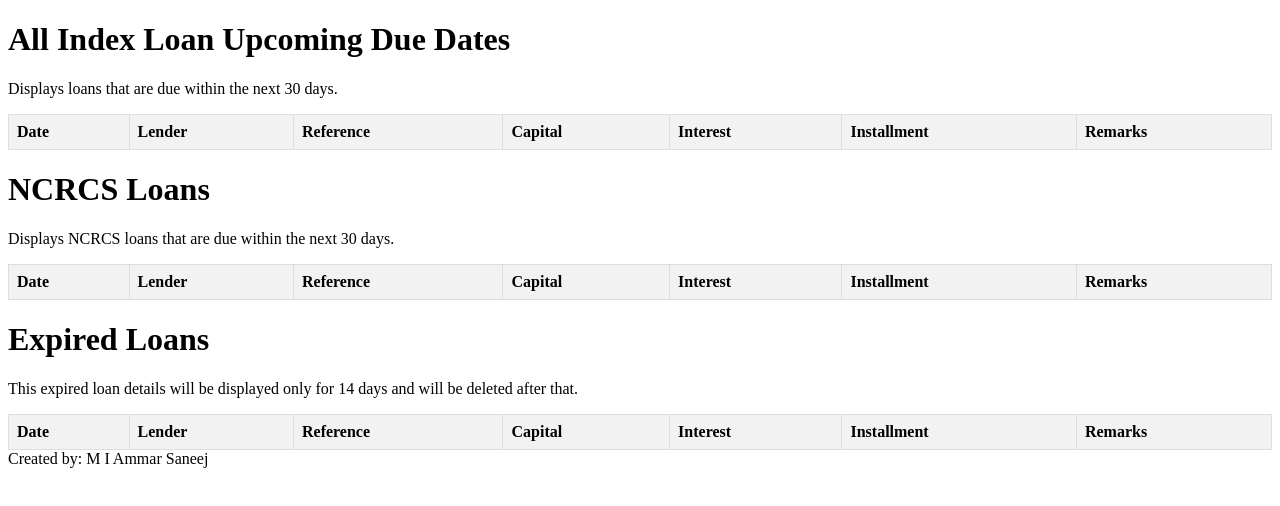
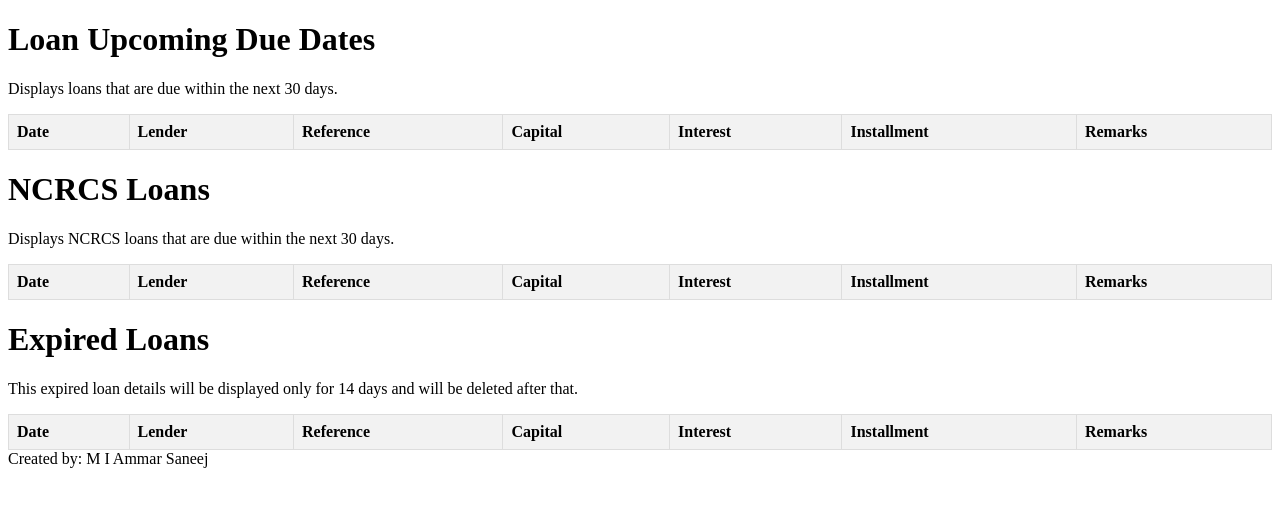
Before and after one commit to ammarsaneej/Loan_managemewnt, a plain HTML site: page index.html in a window 1280 px wide. Drawn offline with Linux system fonts and the light colour scheme; no server answers.

Commit message:
Update index.html

```diff
--- a/index.html
+++ b/index.html
@@ -24,7 +24,7 @@
     </style>
 </head>
 <body>
-    <h1>All Index Loan Upcoming Due Dates</h1>
+    <h1>Loan Upcoming Due Dates</h1>
     <p>Displays loans that are due within the next 30 days.</p>
     <table id="upcomingLoans">
         <thead>
```
